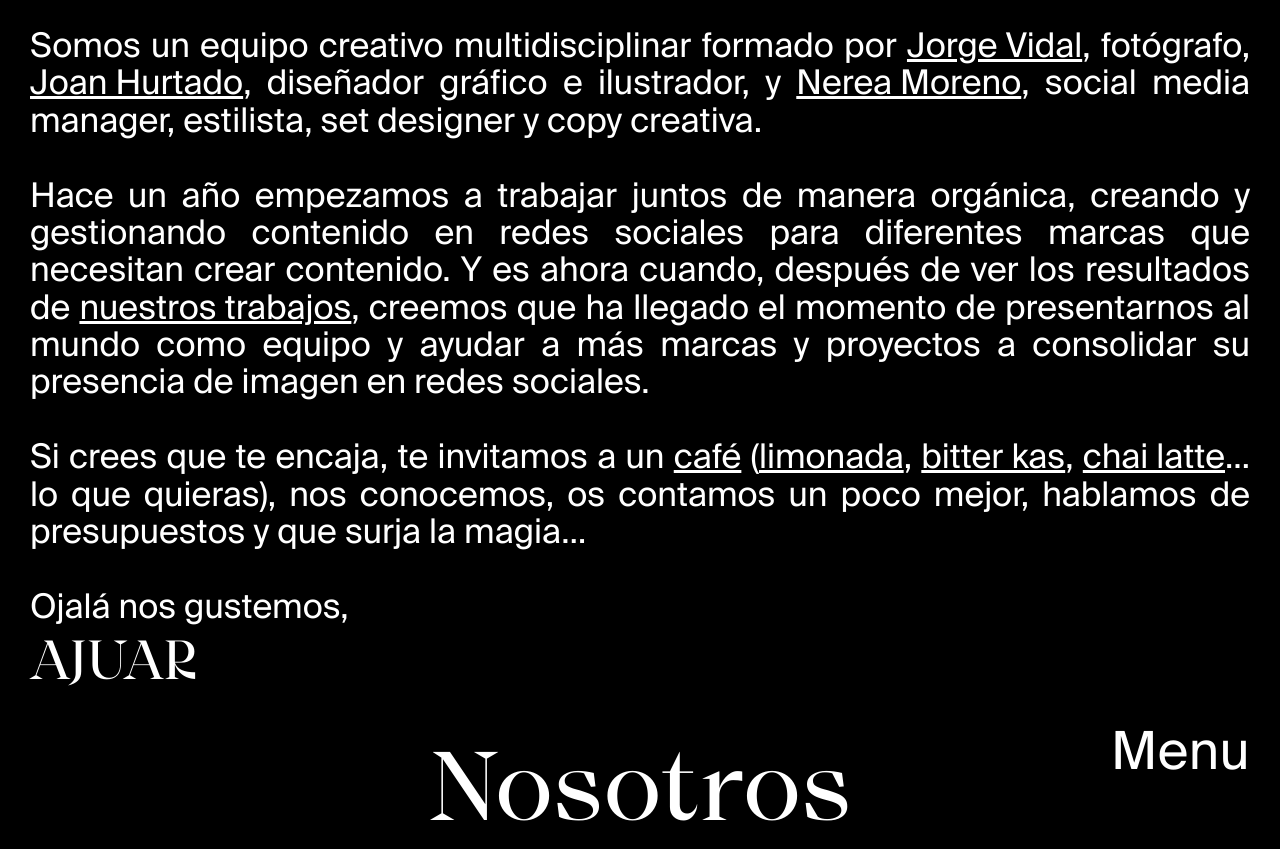
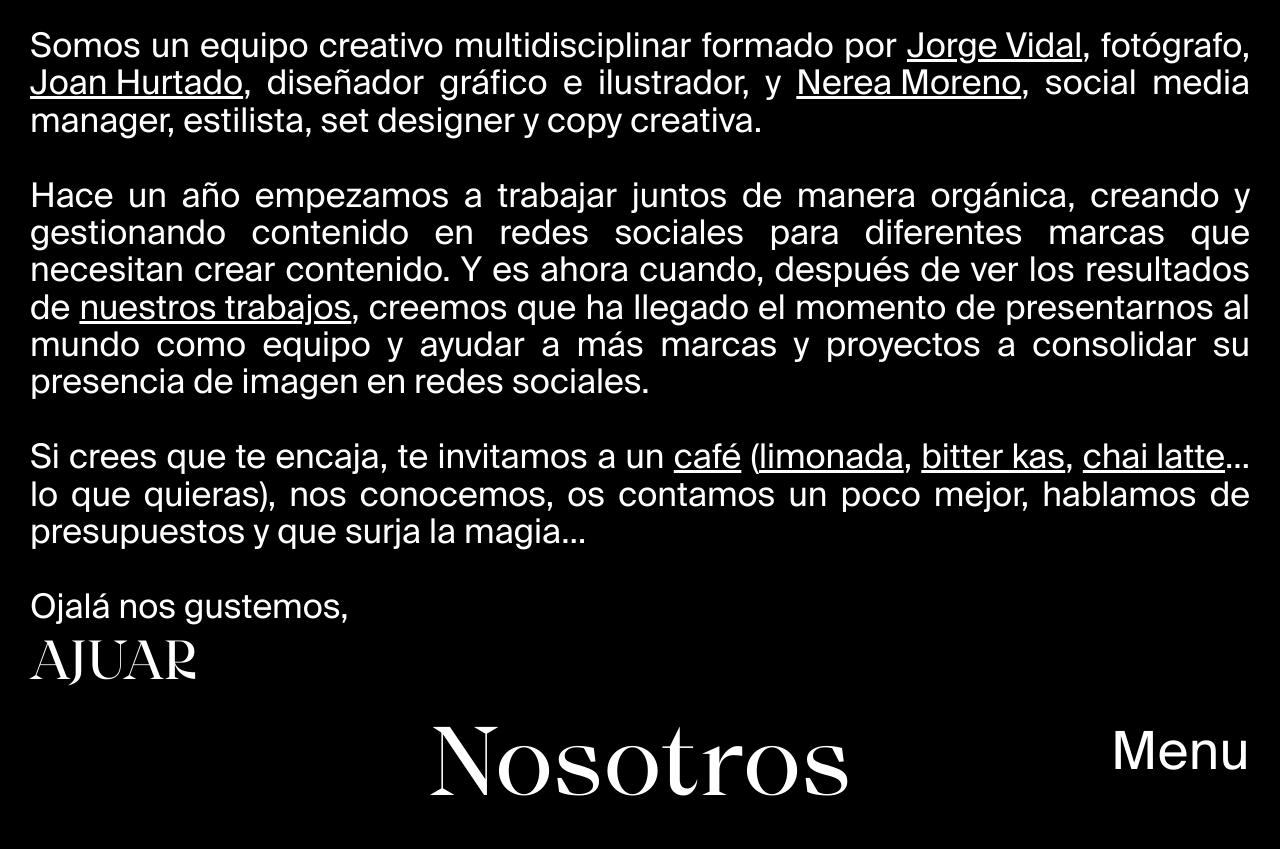
Before and after one commit to egomezsalasva/ajuar-2021, a Next.js app: page /nosotros in a window 1280 px wide. After the commit the page ends 824 px from the top, so only its background shows below. Built offline with nearby package versions, Linux system fonts and the light colour scheme.

Commit message:
Nosotros tweaking for no scroll in laptop

```diff
--- a/components/global/globalDesktop/PageTitle.js
+++ b/components/global/globalDesktop/PageTitle.js
@@ -20,7 +20,7 @@
     margin-bottom: 1.04166vw;
     @media (max-width: ${breakpoints.laptopDesign}) {
       font-size: 7.6vw;
-      margin-top: 20px;
+      margin-top: 15px;
       margin-bottom: 15px;
     }
   `
--- a/components/nosotros/nosotrosDesktop/NosotrosDesktop.js
+++ b/components/nosotros/nosotrosDesktop/NosotrosDesktop.js
@@ -31,6 +31,7 @@
     text-justify: inter-word;
     @media (max-width: ${breakpoints.laptopDesign}){
       padding: 30px;
+      padding-bottom: 10px;
       font-size: 2.266rem;
     }
 
```
